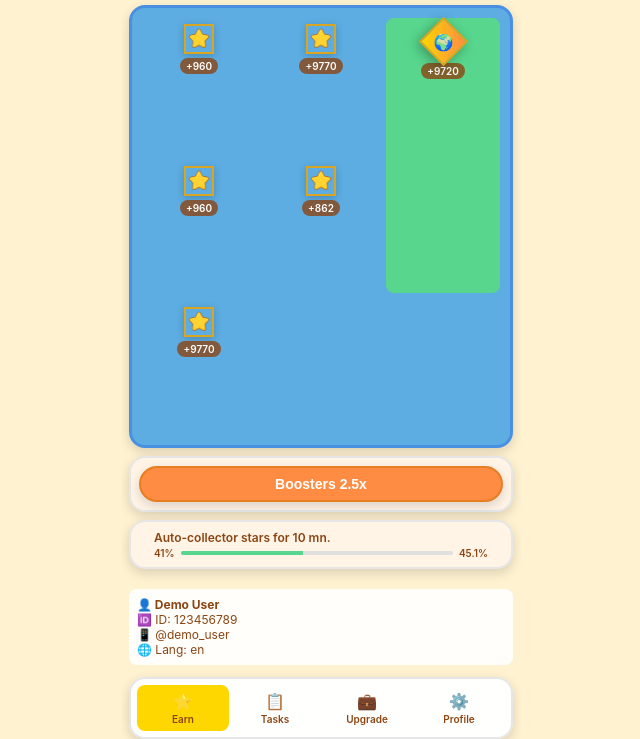
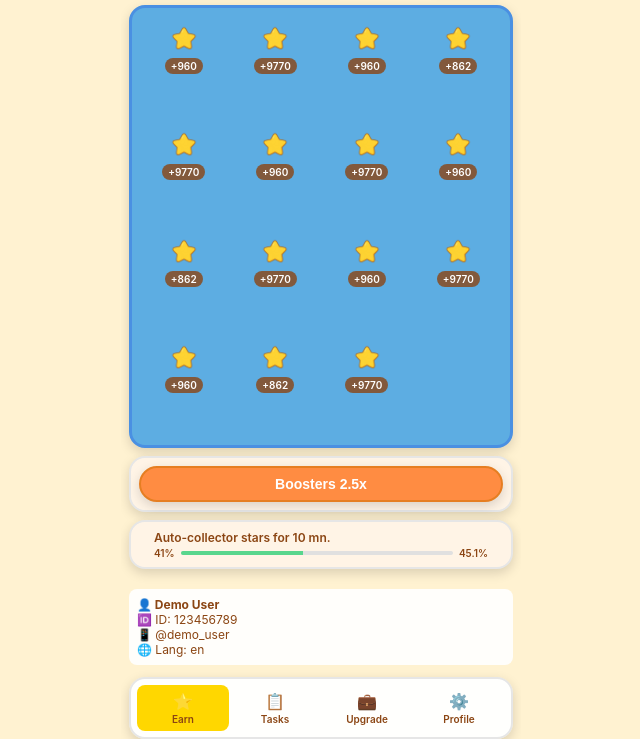
Before and after one commit to aditwar-man/moko_ui, a website built with Vite: page index.html in a window 1280 px wide. Shown: the part 61-800 px from the top of the page, without its empty margins (319-959 px from the left). Built offline with nearby package versions, Linux system fonts and the light colour scheme.

Commit message:
fix: styles reward

```diff
--- a/index.html
+++ b/index.html
@@ -78,10 +78,50 @@
               <div class="diamond"></div>
               <span class="reward-value">+9770</span>
             </div>
-            <div class="special-reward" data-value="9720">
+            <div class="reward-item" data-value="960">
+              <div class="diamond"></div>
+              <span class="reward-value">+960</span>
+            </div>
+            <div class="reward-item" data-value="9770">
+              <div class="diamond"></div>
+              <span class="reward-value">+9770</span>
+            </div>
+            <div class="reward-item" data-value="960">
+              <div class="diamond"></div>
+              <span class="reward-value">+960</span>
+            </div>
+            <div class="reward-item" data-value="862">
+              <div class="diamond"></div>
+              <span class="reward-value">+862</span>
+            </div>
+            <div class="reward-item" data-value="9770">
+              <div class="diamond"></div>
+              <span class="reward-value">+9770</span>
+            </div>
+            <div class="reward-item" data-value="960">
+              <div class="diamond"></div>
+              <span class="reward-value">+960</span>
+            </div>
+            <div class="reward-item" data-value="9770">
+              <div class="diamond"></div>
+              <span class="reward-value">+9770</span>
+            </div>
+            <div class="reward-item" data-value="960">
+              <div class="diamond"></div>
+              <span class="reward-value">+960</span>
+            </div>
+            <div class="reward-item" data-value="862">
+              <div class="diamond"></div>
+              <span class="reward-value">+862</span>
+            </div>
+            <div class="reward-item" data-value="9770">
+              <div class="diamond"></div>
+              <span class="reward-value">+9770</span>
+            </div>
+            <!-- <div class="special-reward" data-value="9720">
               <div class="special-diamond"></div>
               <span class="reward-value">+9720</span>
-            </div>
+            </div> -->
           </div>
         </div>
 
--- a/src/style.css
+++ b/src/style.css
@@ -99,7 +99,7 @@ body {
 .stars-display {
     display: flex;
     align-items: center;
-    gap: 8px;
+    gap: 3px;
     background: var(--shadow);
     padding: 3px 12px;
     border-radius: 25px;
@@ -294,7 +294,7 @@ body {
 /* Rewards Grid */
 .rewards-grid {
   display: grid;
-  grid-template-columns: repeat(3, 1fr);
+  grid-template-columns: repeat(4, 1fr);
   gap: 8px;
   background: var(--reward-blue);
   padding: 10px;
@@ -329,8 +329,8 @@ body {
   height: 30px;
   background-image: url('../public/bintang.png');
   /* transform: rotate(45deg); */
-  border: 2px solid #DAA520;
-  box-shadow: 0 2px 8px rgba(0, 0, 0, 0.2);
+  /* border: 2px solid #DAA520; */
+  /* box-shadow: 0 2px 8px rgba(0, 0, 0, 0.2); */
   background-size: cover;
   background-position: center;
   background-repeat: no-repeat;
--- a/src/telegram.js
+++ b/src/telegram.js
@@ -31,7 +31,7 @@ export class TelegramIntegration {
       // this.applyTelegramTheme()
 
       // Set up main button
-      this.setupMainButton()
+      // this.setupMainButton()
 
       // Set up back button handler
       this.setupBackButton()
```
Also changed, not shown: 1 other file.
